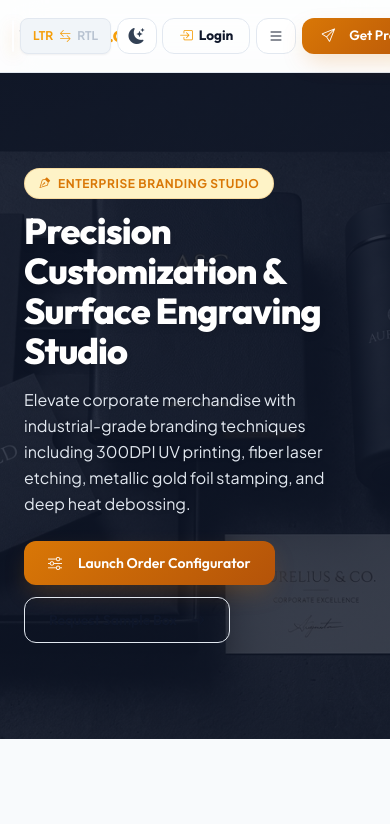
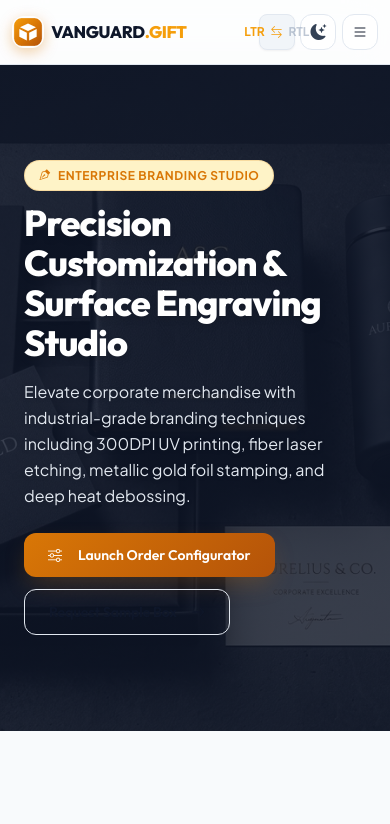
Before and after one commit to moulekannan3004-crypto/Corporate-Gift-Merchandise-Company, a plain HTML site: page customization.html in a window 390 px wide. Shown: the top 824 px of the page. Drawn offline with nearby package versions, Linux system fonts and the light colour scheme.

Commit message:
Fix mobile header navigation layout: hide desktop action buttons on mobile, prevent logo overlapping, and ensure clean header alignment

```diff
--- a/assets/css/style.css
+++ b/assets/css/style.css
@@ -560,13 +560,23 @@
   min-height: 40px !important;
   max-height: 40px !important;
   box-sizing: border-box !important;
-  display: inline-flex !important;
-  align-items: center !important;
-  justify-content: center !important;
+  align-items: center;
+  justify-content: center;
   padding-top: 0 !important;
   padding-bottom: 0 !important;
   line-height: 1 !important;
   margin: 0 !important;
+}
+
+.nav-actions > button:not(.hidden):not([style*="display: none"]),
+.nav-actions > a:not(.hidden):not([style*="display: none"]) {
+  display: inline-flex;
+}
+
+/* Strictly enforce .hidden in nav-actions */
+.nav-actions .hidden,
+.nav-actions [class*="hidden"] {
+  display: none !important;
 }
 
 .nav-actions .btn-gold {
@@ -625,22 +635,6 @@
   .brand-logo .logo-icon {
     width: 36px;
     height: 36px;
-  }
-}
-
-@media (max-width: 640px) {
-  .nav-actions > button,
-  .nav-actions > a,
-  .nav-actions .control-btn,
-  .nav-actions .rtl-toggle-btn,
-  .nav-actions .theme-toggle-btn,
-  .nav-actions .btn-outline,
-  .nav-actions .btn-gold,
-  .nav-actions #navLogoutBtn,
-  .nav-actions #mobileNavToggleBtn {
-    height: 36px !important;
-    min-height: 36px !important;
-    max-height: 36px !important;
   }
 }
 
@@ -658,54 +652,128 @@
     width: 100%;
     z-index: 1000;
   }
+
   body {
     padding-top: 72px;
   }
+
   .mobile-nav-toggle {
-    display: flex !important;
-  }
+    display: inline-flex !important;
+  }
+
   .navbar-content {
     height: 72px;
-    gap: 0.5rem;
-    padding-left: 0.75rem !important;
-    padding-right: 0.75rem !important;
+    gap: 0.75rem;
+    padding-left: 1rem !important;
+    padding-right: 1rem !important;
     justify-content: space-between !important;
     align-items: center;
     width: 100%;
     max-width: 100%;
     box-sizing: border-box;
   }
+
+  .nav-links {
+    display: none !important;
+  }
+
+  .nav-actions {
+    gap: 0.5rem;
+    flex-shrink: 0;
+    display: flex;
+    align-items: center;
+  }
+
+  /* Hide Desktop CTA in Navbar on tablet & mobile */
+  .nav-actions .btn-gold {
+    display: none !important;
+  }
+}
+
+/* Mobile Phone View (< 640px) */
+@media (max-width: 639px) {
+  .navbar-content {
+    height: 64px;
+    gap: 0.5rem;
+    padding-left: 0.75rem !important;
+    padding-right: 0.75rem !important;
+  }
+
+  body {
+    padding-top: 64px;
+  }
+
+  .brand-logo {
+    font-size: 1.05rem;
+    gap: 0.45rem;
+    min-width: 0;
+    flex-shrink: 0 !important;
+    max-width: calc(100% - 90px);
+  }
+
+  .brand-logo .logo-img,
+  .brand-logo .logo-icon {
+    width: 32px;
+    height: 32px;
+    flex-shrink: 0;
+  }
+
   .nav-actions {
     gap: 0.35rem;
-    flex-shrink: 0;
-  }
-}
-
-@media (max-width: 640px) {
-  .brand-logo {
-    font-size: 1rem;
-    gap: 0.35rem;
-    min-width: 0;
-    flex-shrink: 1;
-  }
-  .brand-logo .logo-img, .brand-logo .logo-icon {
-    width: 32px;
-    height: 32px;
-  }
-  .control-btn {
-    width: 36px;
-    height: 36px;
+    flex-shrink: 0 !important;
+  }
+
+  /* On mobile phones, strictly hide LTR toggle, Login button, and CTA from the top header */
+  .nav-actions .rtl-toggle-btn,
+  .nav-actions .btn-outline,
+  .nav-actions .btn-gold {
+    display: none !important;
+  }
+
+  /* Compact 36px control buttons for theme and hamburger */
+  .nav-actions .control-btn,
+  .nav-actions .theme-toggle-btn,
+  .nav-actions #mobileNavToggleBtn {
+    width: 36px !important;
+    min-width: 36px !important;
+    max-width: 36px !important;
+    height: 36px !important;
+    min-height: 36px !important;
+    max-height: 36px !important;
+    padding: 0 !important;
+    display: inline-flex !important;
+    align-items: center !important;
+    justify-content: center !important;
+  }
+
+  .mobile-nav-drawer {
+    top: 64px;
+    max-height: calc(100vh - 64px);
   }
 }
 
 @media (max-width: 380px) {
   .brand-logo {
-    font-size: 0.9rem;
-    gap: 0.25rem;
-  }
-  .brand-logo .logo-img, .brand-logo .logo-icon {
+    font-size: 0.95rem;
+    gap: 0.35rem;
+    max-width: calc(100% - 82px);
+  }
+
+  .brand-logo .logo-img,
+  .brand-logo .logo-icon {
     width: 28px;
     height: 28px;
+  }
+
+  .nav-actions .control-btn,
+  .nav-actions .theme-toggle-btn,
+  .nav-actions #mobileNavToggleBtn {
+    width: 34px !important;
+    min-width: 34px !important;
+    max-width: 34px !important;
+    height: 34px !important;
+    min-height: 34px !important;
+    max-height: 34px !important;
   }
 }
 
--- a/customization.html
+++ b/customization.html
@@ -54,13 +54,13 @@
         </ul>
       </nav>
       <div class="nav-actions">
-        <button class="rtl-toggle-btn control-btn !w-auto px-3 py-1.5 text-xs font-bold flex items-center gap-1.5 border border-slate-200 dark:border-slate-700 bg-slate-100 dark:bg-slate-800 rounded-lg text-slate-800 dark:text-white transition-all shadow-sm" title="Toggle Layout Direction (LTR / RTL)">
+        <button class="rtl-toggle-btn control-btn !w-auto px-3 py-1.5 text-xs font-bold hidden sm:flex items-center gap-1.5 border border-slate-200 dark:border-slate-700 bg-slate-100 dark:bg-slate-800 rounded-lg text-slate-800 dark:text-white transition-all shadow-sm" title="Toggle Layout Direction (LTR / RTL)">
           <span class="text-amber-500 font-extrabold">LTR</span>
           <i class="bi bi-arrow-left-right text-amber-500 font-extrabold"></i>
           <span class="opacity-60 text-slate-400">RTL</span>
         </button>
         <button class="control-btn theme-toggle-btn" title="Toggle Theme"><i class="bi bi-moon-stars-fill"></i></button>
-        <a href="login.html" class="btn-outline text-xs !py-2 !px-3.5 font-bold flex items-center gap-1.5" title="Client Portal Login">
+        <a href="login.html" class="btn-outline text-xs !py-2 !px-3.5 font-bold hidden sm:flex items-center gap-1.5" title="Client Portal Login">
           <i class="bi bi-box-arrow-in-right text-amber-500 font-bold"></i> Login
         </a>
         <button id="mobileNavToggleBtn" class="control-btn mobile-nav-toggle lg:hidden" title="Menu" aria-expanded="false"><i class="bi bi-list"></i></button>
```
Also changed, not shown: blog-details.html (+2 -2 lines), service-branding.html (+2 -2 lines), service-details.html (+2 -2 lines), service-eco.html (+2 -2 lines), service-executive.html (+2 -2 lines), service-logistics.html (+2 -2 lines), service-onboarding.html (+2 -2 lines), service-tech.html (+2 -2 lines).
